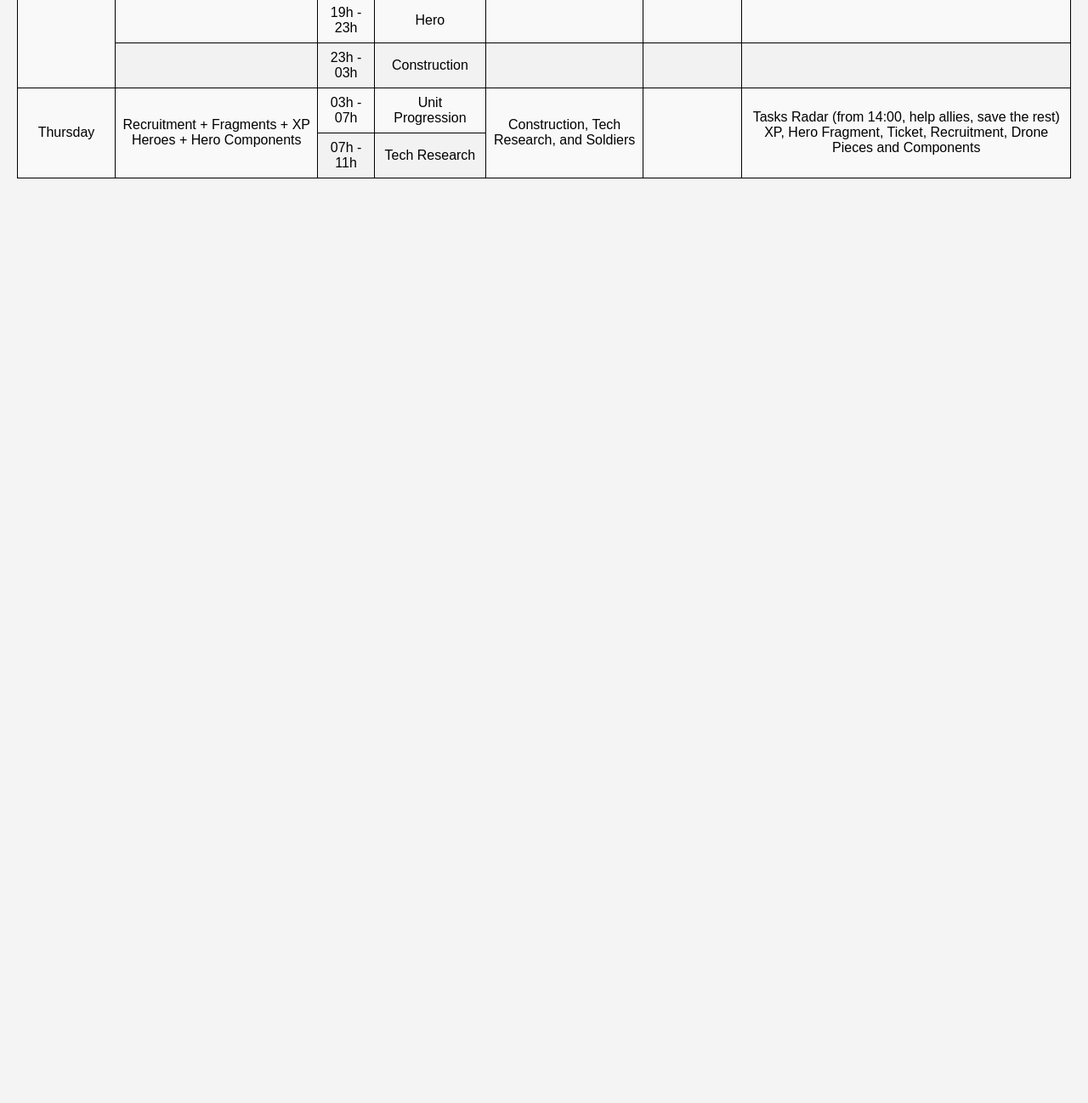
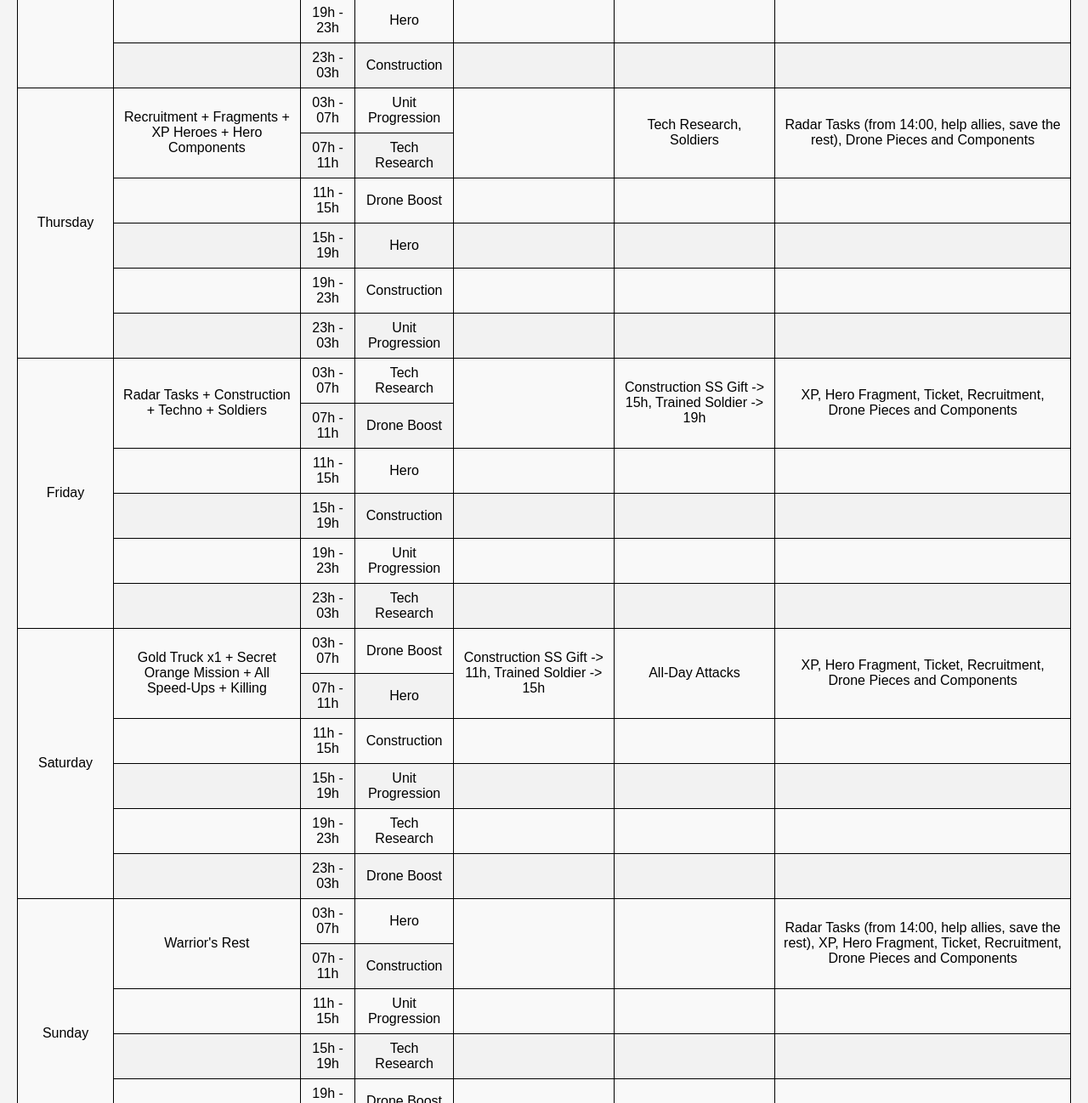
Before and after one commit to MateoVTLN/TEP, a plain HTML site: page vs.html in a window 1280 px wide. Shown: the part 1502-2800 px from the top of the page at 85% size. Before the commit the page ends 1732 px from the top, so only its background shows below. Drawn offline with Linux system fonts and the light colour scheme.

Commit message:
Tab corrections

```diff
--- a/styles.css
+++ b/styles.css
@@ -119,6 +119,14 @@ body {
       padding: 1em 2em;               /* Espacement interne : 1em en haut/bas, 2em à gauche/droite */
       text-align: center;
   }
+  thead th {
+    position: sticky;
+    top: 0;
+    background-color: #4CAF50; /* Couleur de fond pour garder la lisibilité */
+    color: white;
+    z-index: 10; /* Pour s’assurer que l’en-tête reste au-dessus du contenu */
+}
+
 
   th {
       background-color: #4CAF50;
--- a/vs.html
+++ b/vs.html
@@ -74,7 +74,7 @@
             <th>Day of the Week</th>
             <th>Battle Bonus VS</th>
             <th>Time Slot</th>
-            <th>Weapon Race Bonus</th>
+            <th>Arms Race</th>
             <th>Keep Until Right Slot</th>
             <th>Launch for Next Day</th>
             <th>Save</th>
@@ -132,7 +132,7 @@
             <td rowspan="2">Gold Truck x1 + Secret Orange Mission + Building</td>
             <td>03h - 07h</td>
             <td>Hero</td>
-            <td rowspan="2">Construction without Gift -> 7h</td>
+            <td rowspan="2">Construction SS Gift -> 7h</td>
             <td rowspan="2">Tech Research</td>
             <td rowspan="2">Tasks Radar (from 14:00, help allies, save the rest) XP, Hero Fragment, Ticket, Recruitment, Drone Pieces and Components</td>
         </tr>
@@ -218,20 +218,194 @@
             <td></td>
             <td></td>
         </tr>
-
+<!-- Thursday -->
 <tr>
     <td rowspan="6">Thursday</td>
     <td rowspan="2">Recruitment + Fragments + XP Heroes + Hero Components</td>
     <td>03h - 07h</td>
     <td>Unit Progression</td>
-            <td rowspan="2">Construction, Tech Research, and Soldiers</td>
     <td rowspan="2"></td>
-            <td rowspan="2">Tasks Radar (from 14:00, help allies, save the rest) XP, Hero Fragment, Ticket, Recruitment, Drone Pieces and Components</td>
+    <td rowspan="2">Tech Research, Soldiers</td>
+    <td rowspan="2">Radar Tasks (from 14:00, help allies, save the rest), Drone Pieces and Components</td>
 </tr>
 <tr>
     <td>07h - 11h</td>
     <td>Tech Research</td>
 </tr>
+<tr>
+    <td></td>
+    <td>11h - 15h</td>
+    <td>Drone Boost</td>
+    <td></td>
+    <td></td>
+    <td></td>
+</tr>
+<tr>
+    <td></td>
+    <td>15h - 19h</td>
+    <td>Hero</td>
+    <td></td>
+    <td></td>
+    <td></td>
+</tr>
+<tr>
+    <td></td>
+    <td>19h - 23h</td>
+    <td>Construction</td>
+    <td></td>
+    <td></td>
+    <td></td>
+</tr>
+<tr>
+    <td></td>
+    <td>23h - 03h</td>
+    <td>Unit Progression</td>
+    <td></td>
+    <td></td>
+    <td></td>
+</tr>
+
+<!-- Friday -->
+<tr>
+    <td rowspan="6">Friday</td>
+    <td rowspan="2">Radar Tasks + Construction + Techno + Soldiers</td>
+    <td>03h - 07h</td>
+    <td>Tech Research</td>
+    <td rowspan="2"></td>
+    <td rowspan="2">Construction SS Gift -> 15h, Trained Soldier -> 19h</td>
+    <td rowspan="2">XP, Hero Fragment, Ticket, Recruitment, Drone Pieces and Components</td>
+</tr>
+<tr>
+    <td>07h - 11h</td>
+    <td>Drone Boost</td>
+</tr>
+<tr>
+    <td></td>
+    <td>11h - 15h</td>
+    <td>Hero</td>
+    <td></td>
+    <td></td>
+    <td></td>
+</tr>
+<tr>
+    <td></td>
+    <td>15h - 19h</td>
+    <td>Construction</td>
+    <td></td>
+    <td></td>
+    <td></td>
+</tr>
+<tr>
+    <td></td>
+    <td>19h - 23h</td>
+    <td>Unit Progression</td>
+    <td></td>
+    <td></td>
+    <td></td>
+</tr>
+<tr>
+    <td></td>
+    <td>23h - 03h</td>
+    <td>Tech Research</td>
+    <td></td>
+    <td></td>
+    <td></td>
+</tr>
+
+<!-- Saturday -->
+<tr>
+    <td rowspan="6">Saturday</td>
+    <td rowspan="2">Gold Truck x1 + Secret Orange Mission + All Speed-Ups + Killing</td>
+    <td>03h - 07h</td>
+    <td>Drone Boost</td>
+    <td rowspan="2">Construction SS Gift -> 11h, Trained Soldier -> 15h</td>
+    <td rowspan="2">All-Day Attacks</td>
+    <td rowspan="2">XP, Hero Fragment, Ticket, Recruitment, Drone Pieces and Components</td>
+</tr>
+<tr>
+    <td>07h - 11h</td>
+    <td>Hero</td>
+</tr>
+<tr>
+    <td></td>
+    <td>11h - 15h</td>
+    <td>Construction</td>
+    <td></td>
+    <td></td>
+    <td></td>
+</tr>
+<tr>
+    <td></td>
+    <td>15h - 19h</td>
+    <td>Unit Progression</td>
+    <td></td>
+    <td></td>
+    <td></td>
+</tr>
+<tr>
+    <td></td>
+    <td>19h - 23h</td>
+    <td>Tech Research</td>
+    <td></td>
+    <td></td>
+    <td></td>
+</tr>
+<tr>
+    <td></td>
+    <td>23h - 03h</td>
+    <td>Drone Boost</td>
+    <td></td>
+    <td></td>
+    <td></td>
+</tr>
+
+<!-- Sunday -->
+<tr>
+    <td rowspan="6">Sunday</td>
+    <td rowspan="2">Warrior's Rest</td>
+    <td>03h - 07h</td>
+    <td>Hero</td>
+    <td rowspan="2"></td>
+    <td rowspan="2"></td>
+    <td rowspan="2">Radar Tasks (from 14:00, help allies, save the rest), XP, Hero Fragment, Ticket, Recruitment, Drone Pieces and Components</td>
+</tr>
+<tr>
+    <td>07h - 11h</td>
+    <td>Construction</td>
+</tr>
+<tr>
+    <td></td>
+    <td>11h - 15h</td>
+    <td>Unit Progression</td>
+    <td></td>
+    <td></td>
+    <td></td>
+</tr>
+<tr>
+    <td></td>
+    <td>15h - 19h</td>
+    <td>Tech Research</td>
+    <td></td>
+    <td></td>
+    <td></td>
+</tr>
+<tr>
+    <td></td>
+    <td>19h - 23h</td>
+    <td>Drone Boost</td>
+    <td></td>
+    <td></td>
+    <td></td>
+</tr>
+<tr>
+    <td></td>
+    <td>23h - 03h</td>
+    <td>Hero</td>
+    <td></td>
+    <td></td>
+    <td></td>
+</tr>
+
     </tbody>
 </table>
 
```
Lines whose indentation alone changed are shown as unchanged.
